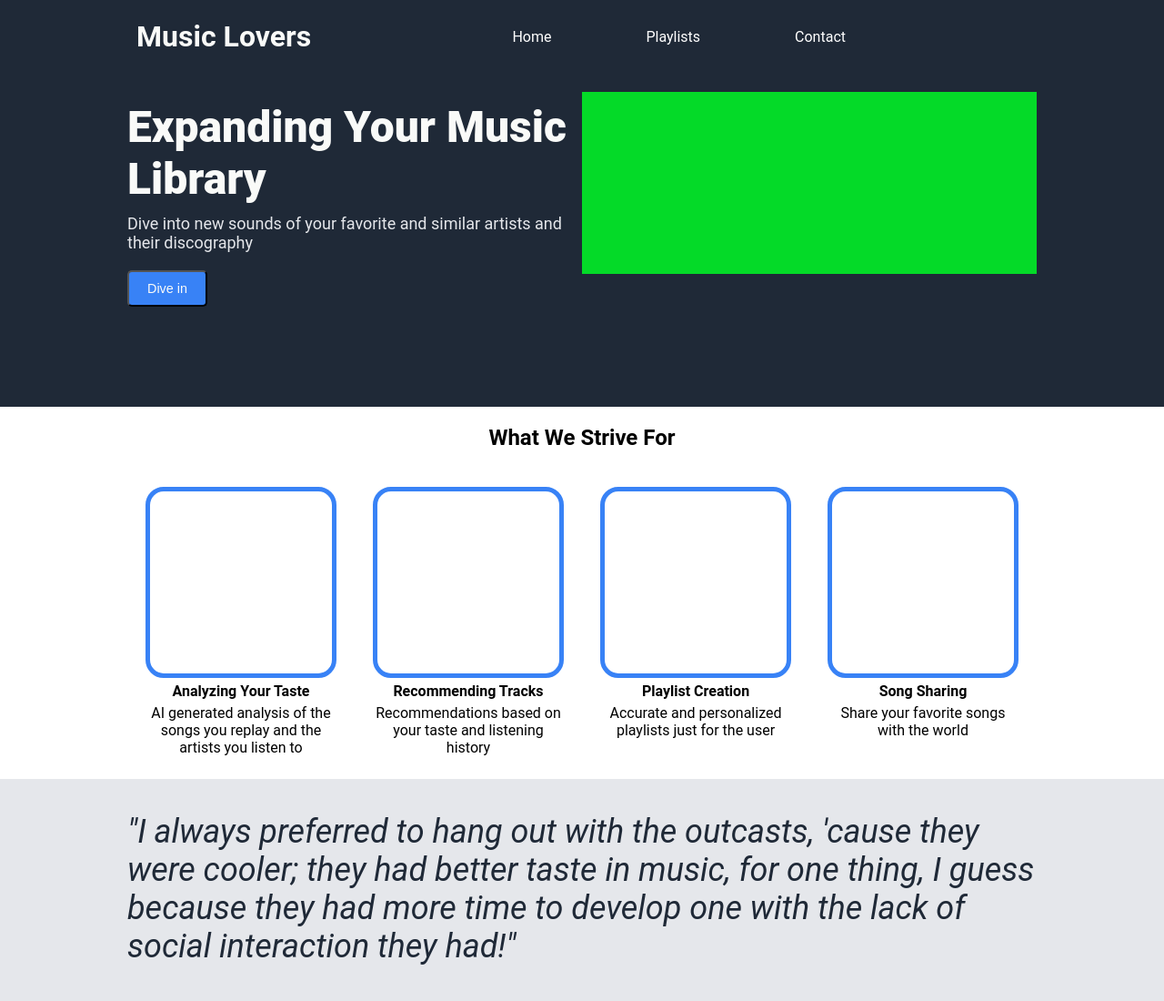
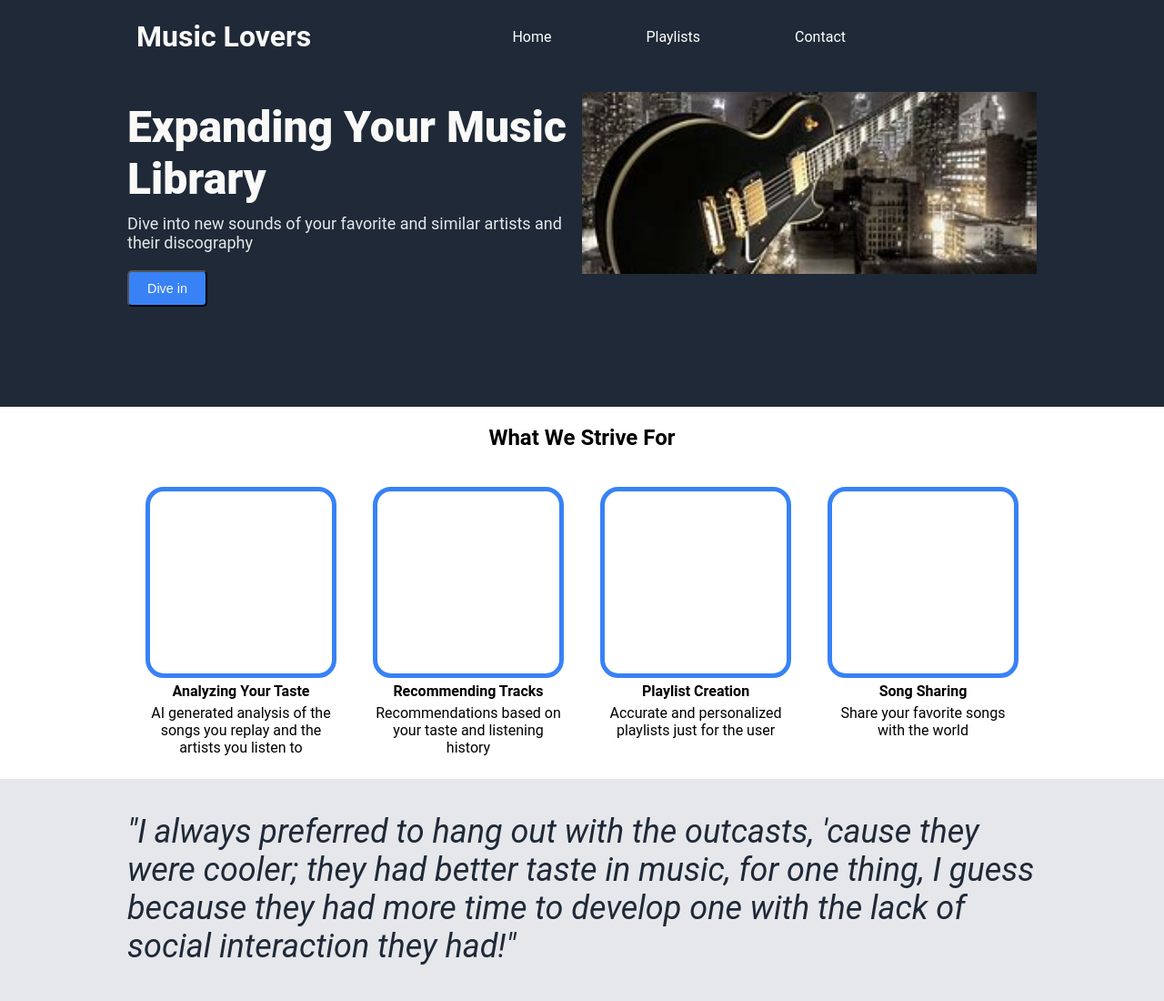
Before and after one commit to Summrrino/Landing_Page, a plain HTML site: page index.html in a window 1280 px wide. Shown: the top 1100 px of the page at 91% size. Drawn offline with Linux system fonts and the light colour scheme.

Commit message:
added img and adjusted size

```diff
--- a/index.html
+++ b/index.html
@@ -30,7 +30,7 @@
                 </div>
                 <div class="hero-image-container">
                     <div class="temp-image">
-
+                        <img src="img/pfp.jpg" alt="Profile Picture">
                     </div>
             </div>
         </section>
--- a/style.css
+++ b/style.css
@@ -172,3 +172,9 @@ body {
  footer a{
     color: #3882f6;
  }
+
+ img{
+    width: 100%;
+    height: 100%;
+    object-fit: cover;
+ }
```
